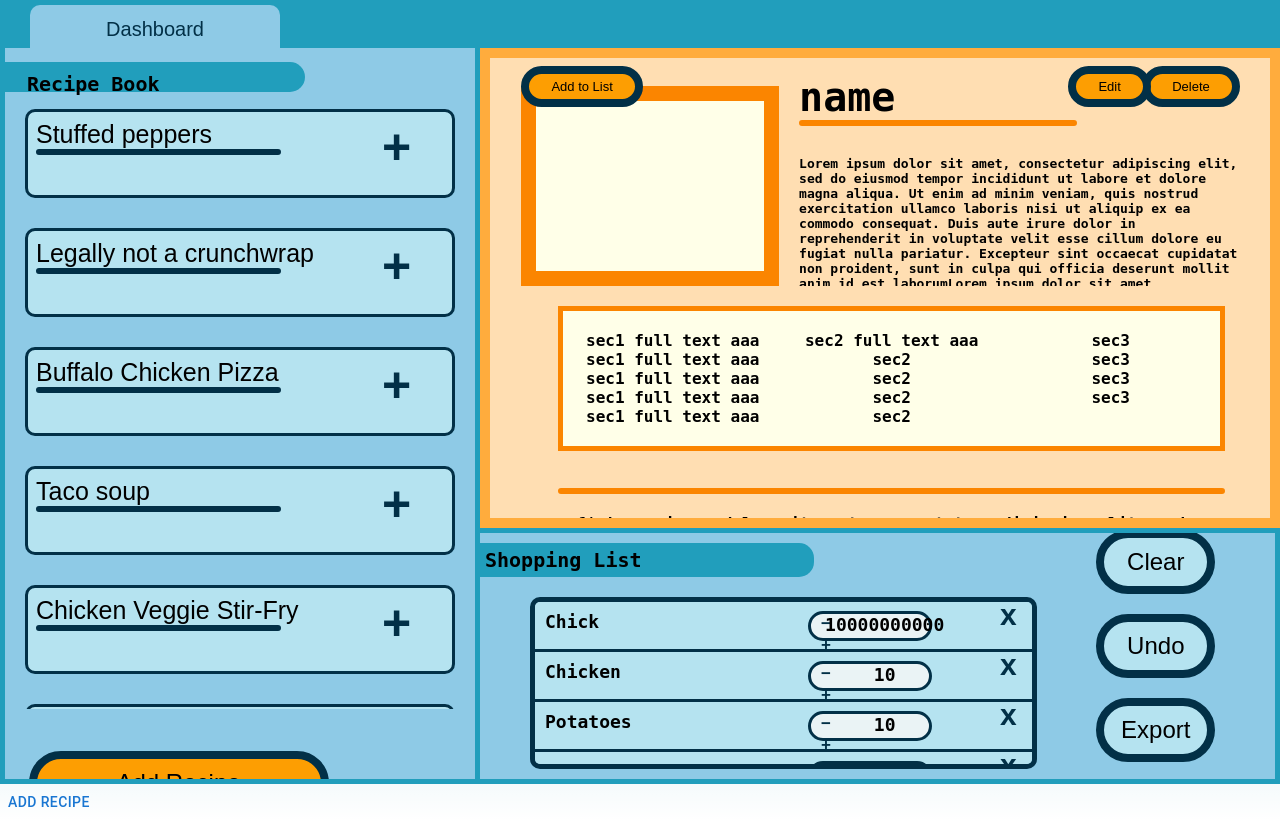
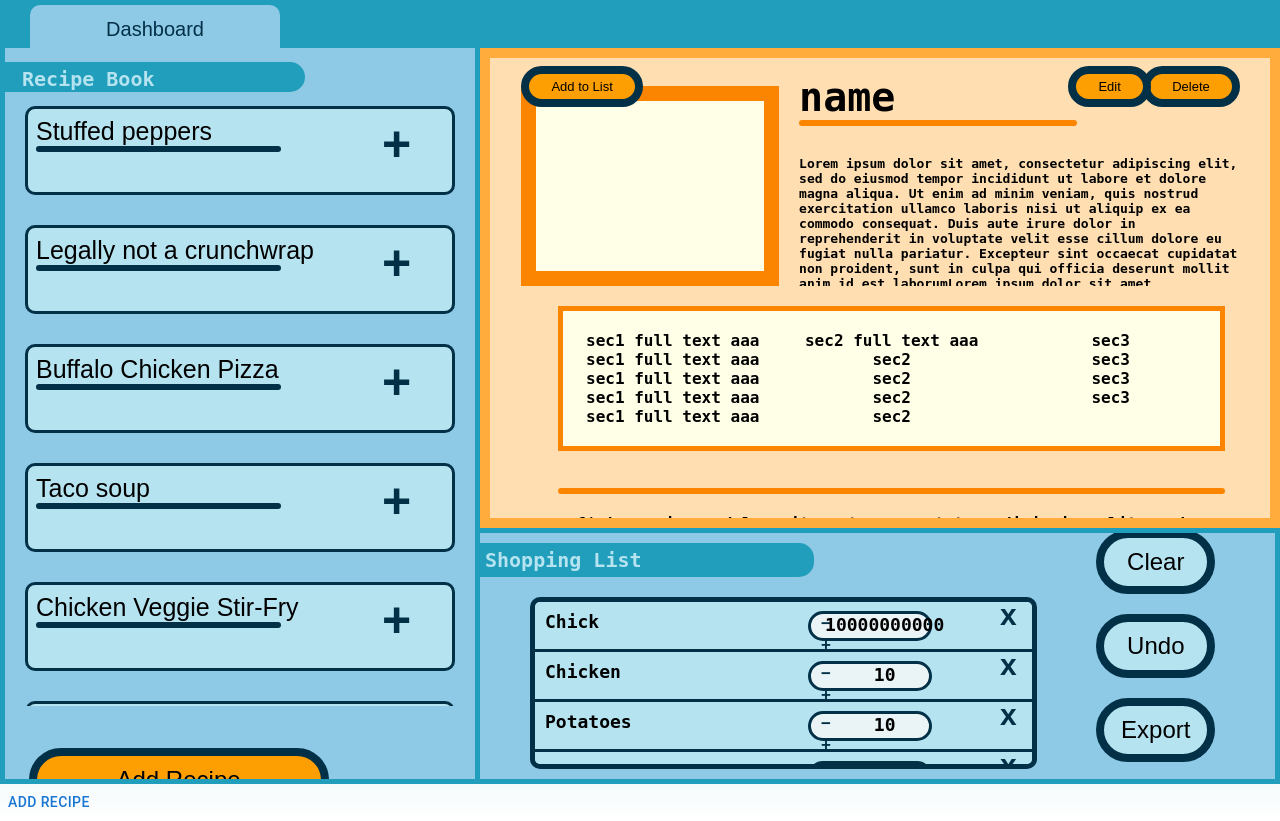
Before and after one commit to TWeiss21/CS458S23-Phood, a Next.js app: page / in a window 1280 px wide. Built offline with nearby package versions, Linux system fonts and the light colour scheme.

Commit message:
Header color change
PHOOD-80

```diff
--- a/styles/recipeList.css
+++ b/styles/recipeList.css
@@ -9,7 +9,8 @@
     border-radius:15px;
     border-top-left-radius: 0px;
     border-bottom-left-radius: 0px;
-    padding:10px;
+    padding:5px;
+    color:#b5e3f0;
   }
 
   /*The box that holds each recipe container*/
--- a/styles/shoppingList.css
+++ b/styles/shoppingList.css
@@ -25,6 +25,7 @@
     border-bottom-left-radius: 0px;
     font-size: 20px;
     padding:5px;
+    color:#b5e3f0;
 }
 
 .btnSpace{
```
